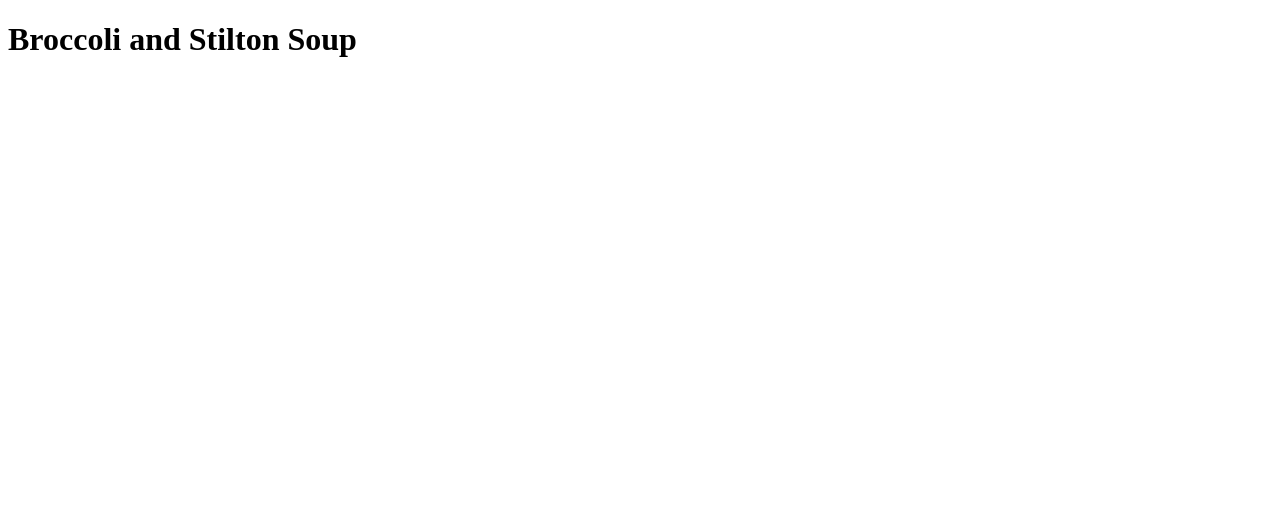
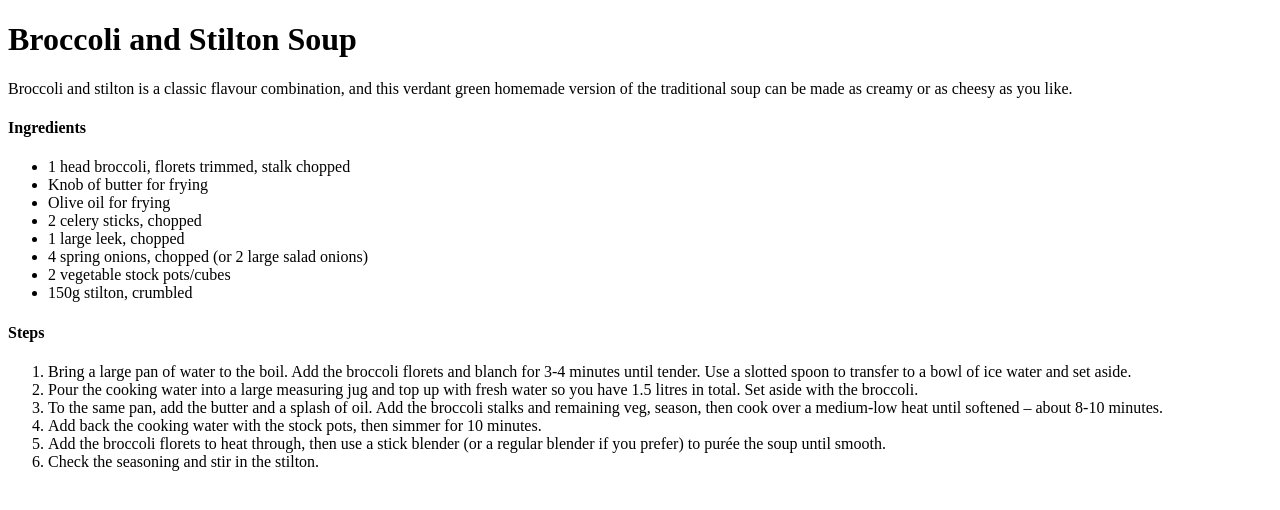
Before and after one commit to llpemble92/odin-recipes, a plain HTML site: page soup.html in a window 1280 px wide. Drawn offline with Linux system fonts and the light colour scheme.

Commit message:
Added  ingredients and steps to recipe 3

```diff
--- a/soup.html
+++ b/soup.html
@@ -7,5 +7,29 @@
 </head>
 <body>
     <h1>Broccoli and Stilton Soup</h1>
+    <p>Broccoli and stilton is a classic flavour combination, and this verdant green homemade version of the traditional soup can be made as creamy or as cheesy as you like.
+
+    </p>
+    <h4>Ingredients</h4>
+    <ul>
+        <li>1 head broccoli, florets trimmed, stalk chopped</li>
+        <li>Knob of butter for frying</li>
+        <li>Olive oil for frying</li>
+        <li>2 celery sticks, chopped</li>
+        <li>1 large leek, chopped</li>
+        <li>4 spring onions, chopped (or 2 large salad onions)</li>
+        <li>2 vegetable stock pots/cubes</li>
+        <li>150g stilton, crumbled</li>
+
+    </ul>
+    <h4>Steps</h4>
+    <ol>
+        <li>Bring a large pan of water to the boil. Add the broccoli florets and blanch for 3-4 minutes until tender. Use a slotted spoon to transfer to a bowl of ice water and set aside.</li>
+        <li>Pour the cooking water into a large measuring jug and top up with fresh water so you have 1.5 litres in total. Set aside with the broccoli.</li>
+        <li>To the same pan, add the butter and a splash of oil. Add the broccoli stalks and remaining veg, season, then cook over a medium-low heat until softened – about 8-10 minutes.</li>
+        <li>Add back the cooking water with the stock pots, then simmer for 10 minutes.</li>
+        <li>Add the broccoli florets to heat through, then use a stick blender (or a regular blender if you prefer) to purée the soup until smooth.</li>
+        <li>Check the seasoning and stir in the stilton.</li>
+    </ol>
 </body>
 </html>
```
